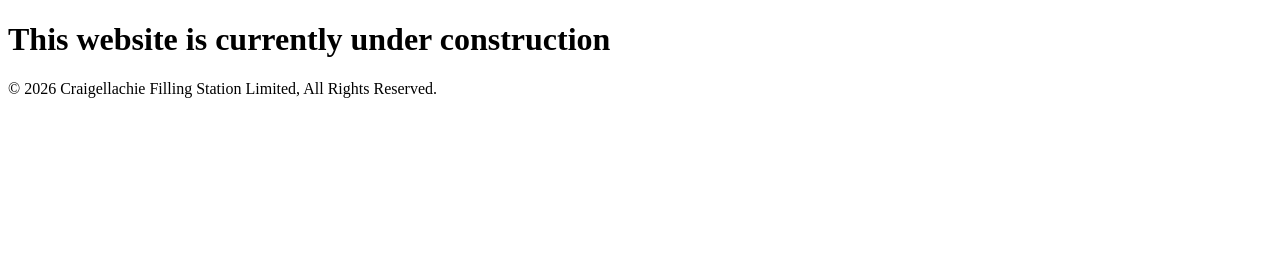
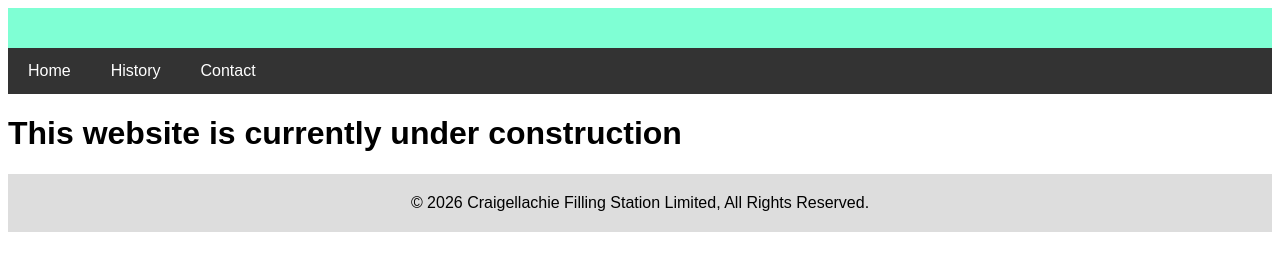
Before and after one commit to k9woof/cfs-website, a plain HTML site: page pages/contact-us/index.html in a window 1280 px wide. Drawn offline with Linux system fonts and the light colour scheme; files that its build step writes are made by us from their sources.

Commit message:
added flavicon, and standard style

```diff
--- a/pages/contact-us/index.html
+++ b/pages/contact-us/index.html
@@ -2,14 +2,24 @@
 <html lang="en">
     <head>
         <meta charset="UTF-8">
-        <title>Craigellachie Filling Station Ltd</title>
+        <title>Craigellachie Filling Station | Contact</title>
+        <link rel="stylesheet" href="site.css" />
     </head>
+
     <header>
 
     </header>
+
+    <div class="navbar">
+        <a href="/">Home</a>
+        <a href="/history">History</a>
+        <a href="/contact-us">Contact</a>
+    </div>
+
     <body>
         <h1>This website is currently under construction</h1>
     </body>
+
     <footer>
         © 2026 Craigellachie Filling Station Limited, All Rights Reserved.
     </footer>
```
Also changed, not shown: pages/history/index.html (+11 -1 lines), pages/index.html (+4 -1 lines), pages/assets/logo.ico (added).
